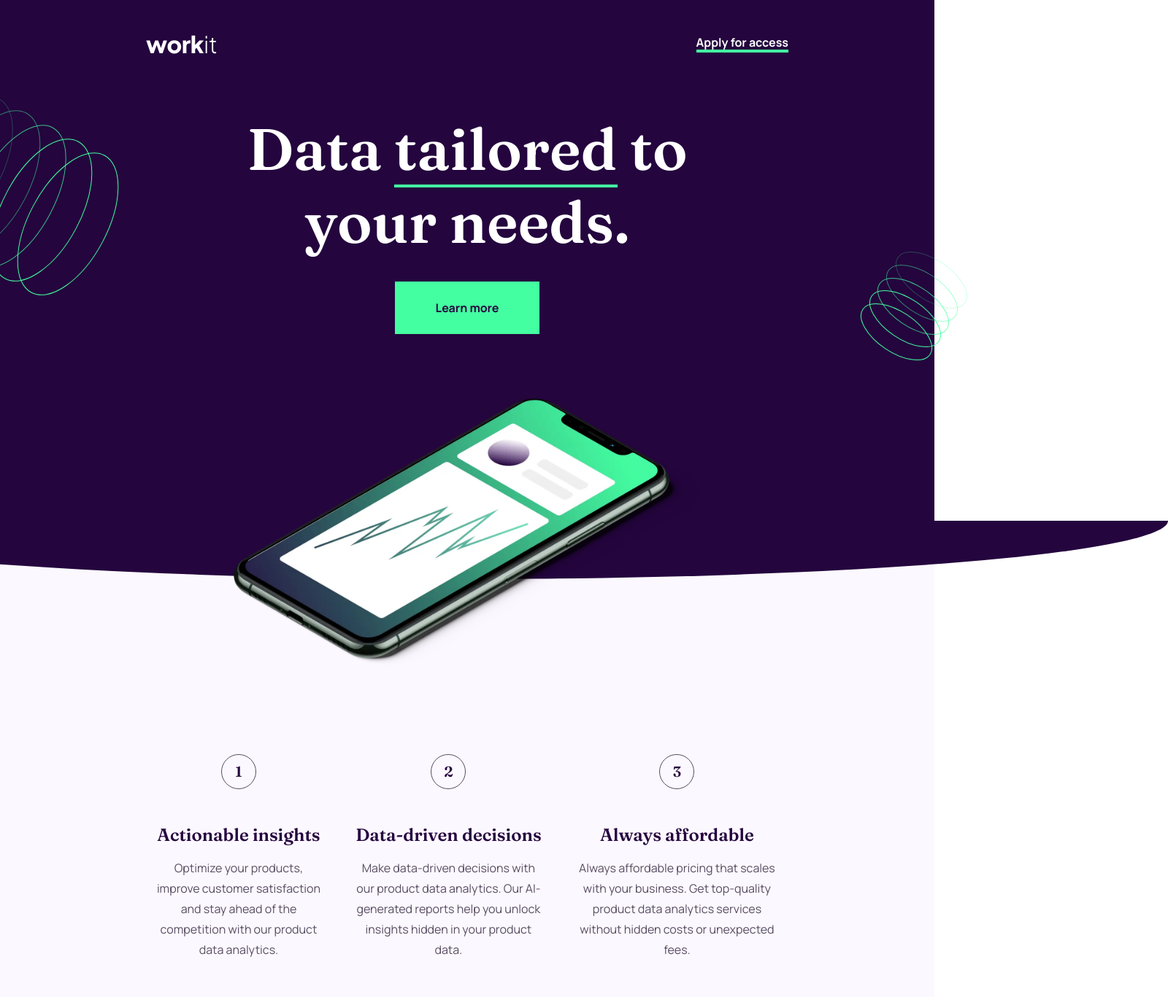
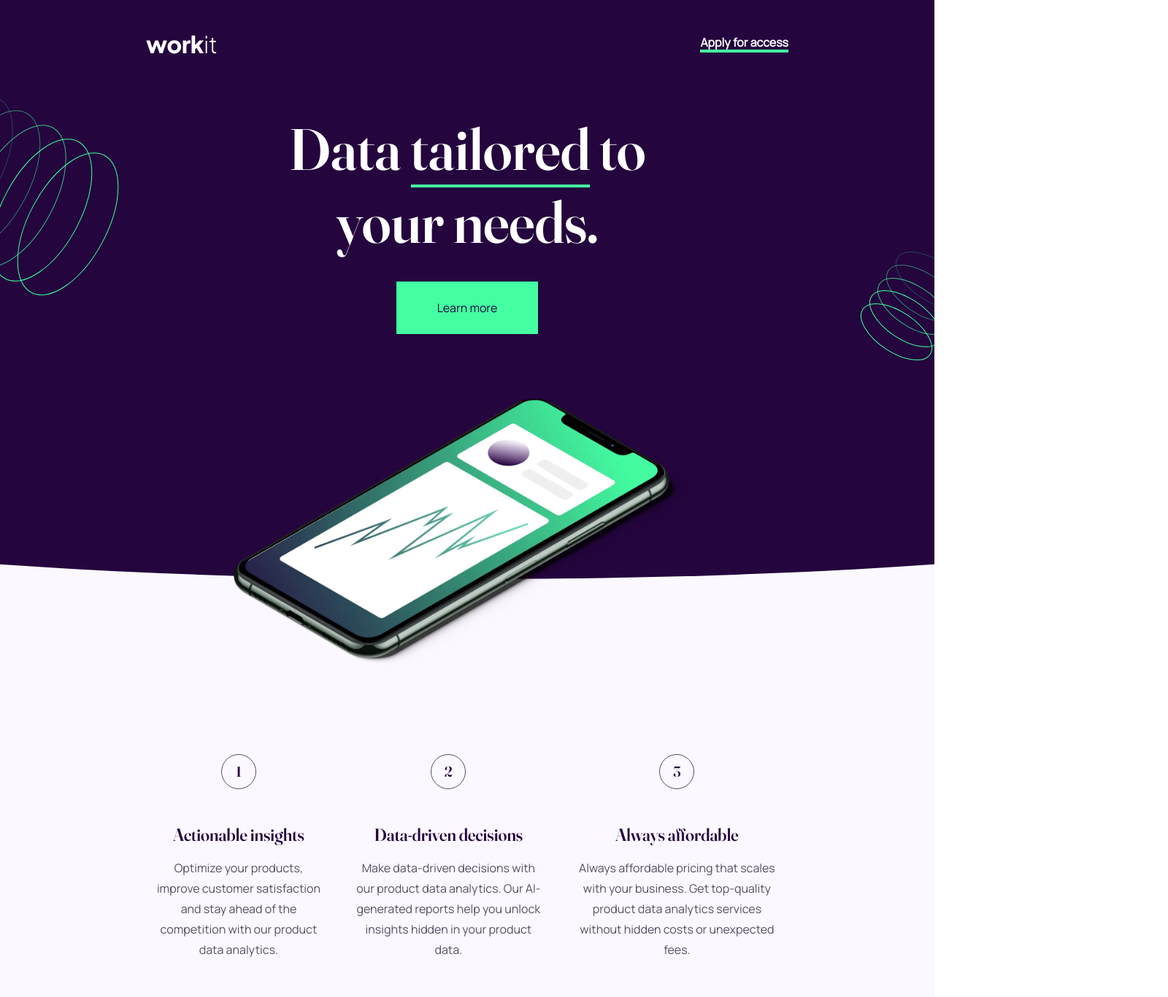
Before and after one commit to amyspencerproject/workit-landing-page, a plain HTML site: page index.html in a window 1280 px wide. Shown: the top 1367 px of the page at 73% size, 1600 px wide, since content can reach past the window. Drawn offline with Linux system fonts and the light colour scheme.

Commit message:
Changed fonts to files provided, clipped the x-axis overflow of curved borders, updated readme file.

```diff
--- a/index.html
+++ b/index.html
@@ -7,10 +7,11 @@
 
   <link rel="icon" type="image/png" sizes="32x32" href="./assets/images/favicon-32x32.png">
 
-  <link rel="preconnect" href="https://fonts.googleapis.com">
+
+  <!-- <link rel="preconnect" href="https://fonts.googleapis.com">
   <link rel="preconnect" href="https://fonts.gstatic.com" crossorigin>
   <link href="https://fonts.googleapis.com/css2?family=Fraunces:wght@600&family=Manrope:wght@400;700&display=swap"
-    rel="stylesheet">
+    rel="stylesheet"> -->
 
   <link rel="stylesheet" href="./styles.css" />
 
--- a/styles.css
+++ b/styles.css
@@ -76,6 +76,17 @@ select {
 
 /* ========================= Base Styles ========================= */
 
+@font-face {
+    font-family: 'Fraunces144';
+    src: url('./assets/Fraunces_144pt-SemiBold.ttf');
+}
+
+@font-face {
+    font-family: 'Manrope';
+    src: url('./assets/Manrope-Regular.ttf');
+}
+
+
 body {
     font-family: 'Manrope', sans-serif;
 }
@@ -84,19 +95,19 @@ h1 {
     font-size: 2.5rem;
     line-height: 1.25;
     text-align: center;
-    font-family: 'Fraunces', serif;
+    font-family: 'Fraunces144', serif;
 }
 
 h2 {
     font-size: 1.5rem;
     line-height: 1.25;
-    font-family: 'Fraunces', serif;
+    font-family: 'Fraunces144', serif;
 }
 
 h3 {
     font-size: 1rem;
     line-height: 1.25;
-    font-family: 'Fraunces', serif;
+    font-family: 'Fraunces144', serif;
 }
 
 p {
@@ -118,7 +129,6 @@ header {
 .primary-cta {
     background-color: #44FFA1;
     color: #24053E;
-    font-weight: bold;
     text-align: center;
 }
 
@@ -134,6 +144,7 @@ header {
     grid-template-columns: repeat(8, 1fr);
     position: relative;
     padding-bottom: 2rem;
+    overflow-x: clip;
 }
 
 .hero-section::after {
@@ -207,7 +218,7 @@ header {
     left: 8%;
     z-index: 4;
     width: 85%;
-    /* height: auto; */
+    /* height: calc(); */
 }
 
 /* .hero-image {
@@ -223,6 +234,7 @@ header {
     position: relative;
     display: flex;
     justify-content: center;
+    overflow-x: clip;
 }
 
 .container::after {
@@ -243,7 +255,7 @@ header {
 .benefits-list {
     color: #24053E;
     list-style: none;
-    font-family: 'Fraunces', serif;
+    font-family: 'Fraunces144', serif;
     margin-left: 0;
     display: flex;
     justify-content: center;
```
Also changed, not shown: Screenshot Workit landing page.png (added), assets/Fraunces_144pt-SemiBold.ttf (renamed from fonts/fraunces/static/Fraunces_144pt-SemiBold.ttf), assets/Manrope-Regular.ttf (renamed from fonts/manrope/static/Manrope-Regular.ttf), screenshot-solution-compare.png, 2 other files.
